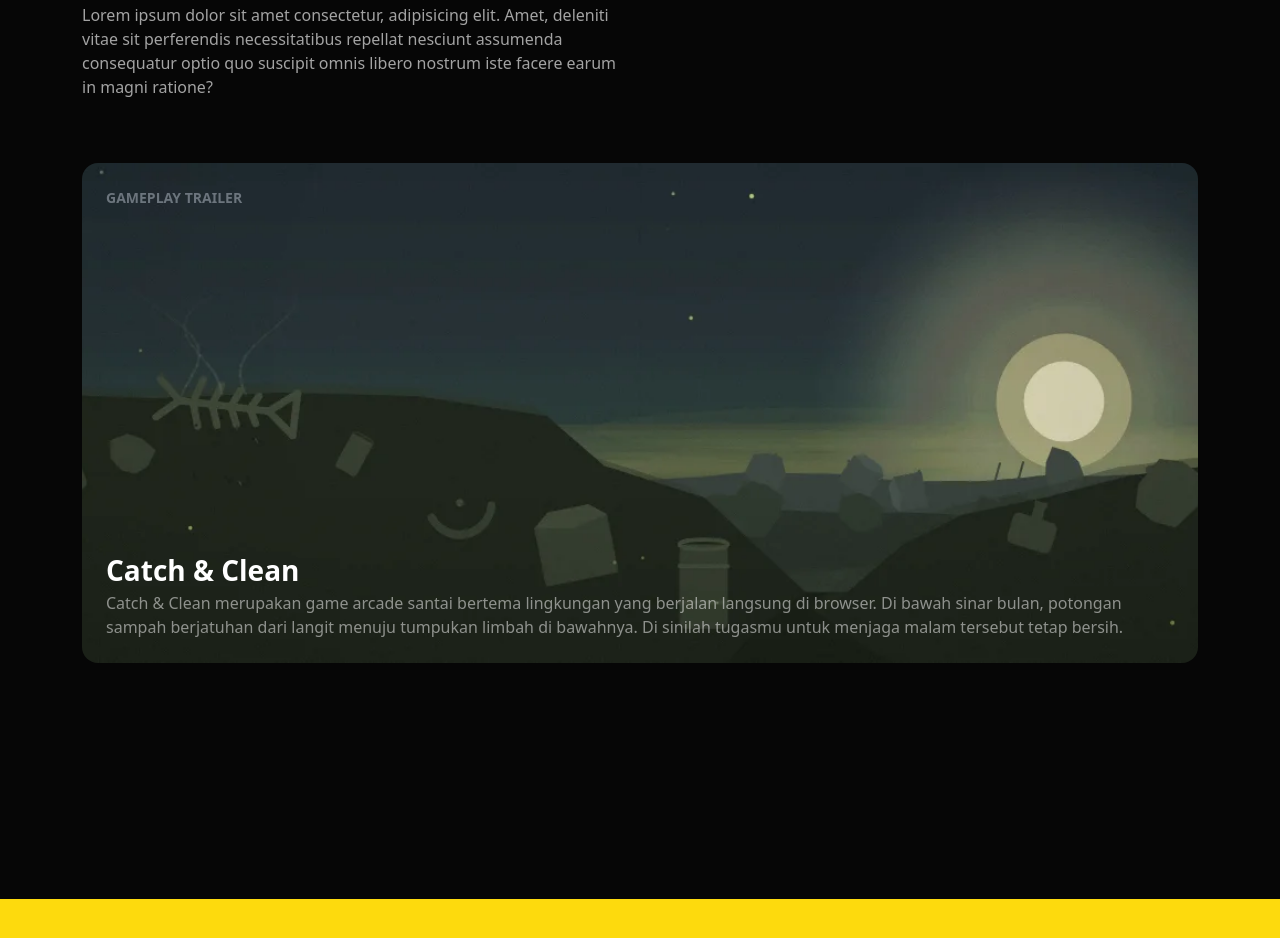
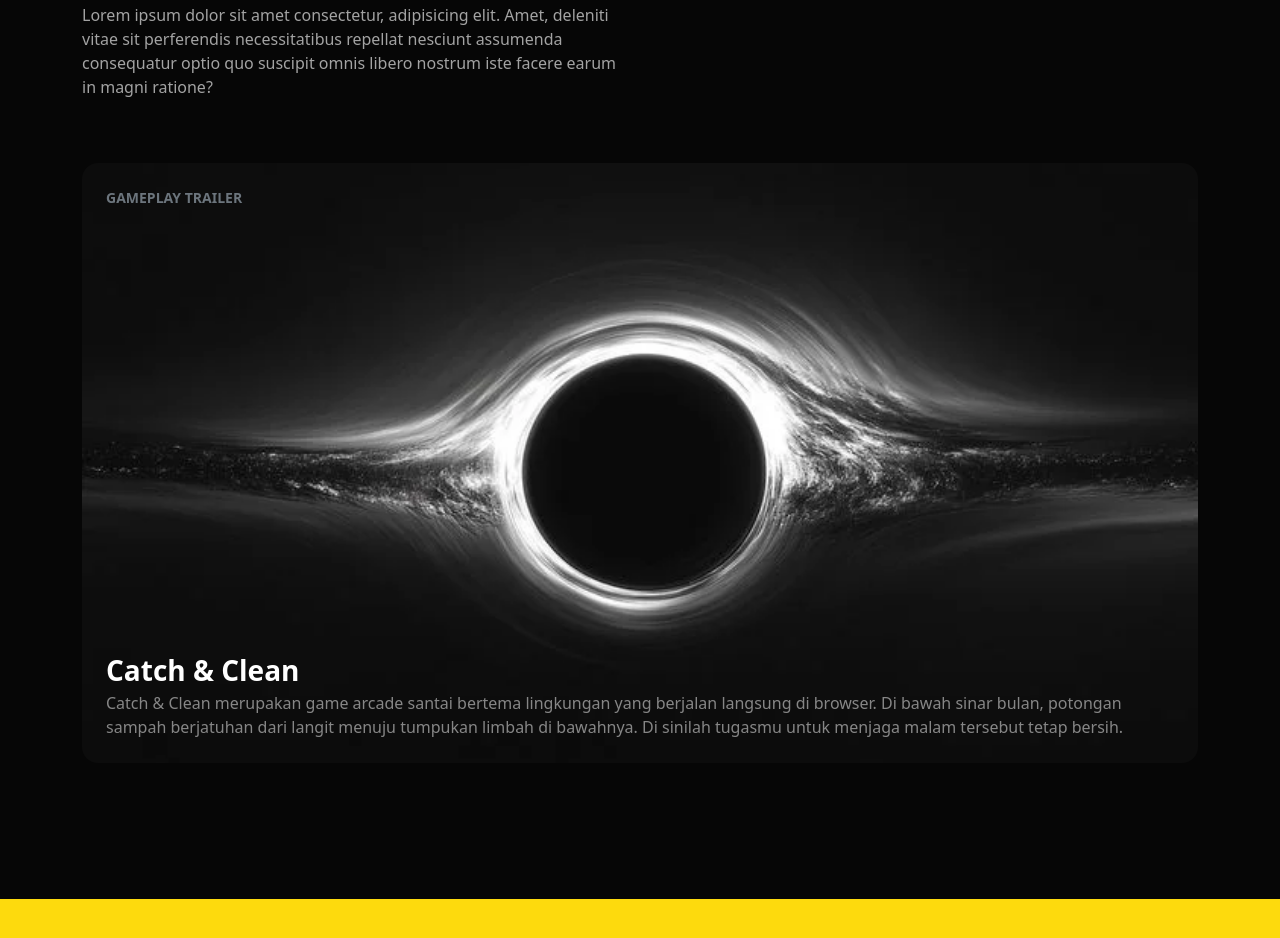
Before and after one commit to Royalless05/PPlayProduction, a plain HTML site: page index.html in a window 1280 px wide. Shown: the part 394-1332 px from the top of the page. Drawn offline with nearby package versions, Linux system fonts and the light colour scheme.

Commit message:
Update PlaceHolder

```diff
--- a/index.html
+++ b/index.html
@@ -162,7 +162,7 @@
                     <div class="col-md"></div>
                 </div>
                 <div class="position-relative rounded-4 overflow-hidden mt-5 ration ration-21x9">
-                    <img src="image/q_dbX3.webp" alt="Key art" class="w-100 object-fit-cover" height="500px">
+                    <img src="image/download (4).webp" alt="Key art" class="w-100 object-fit-cover" height="600px">
                     <p class="position-absolute top-0 start-0 m-4 text-secondary fw-bold small text-uppercase">
                         Gameplay Trailer
                     </p>
```
Also changed, not shown: image/download (4).webp (added).
